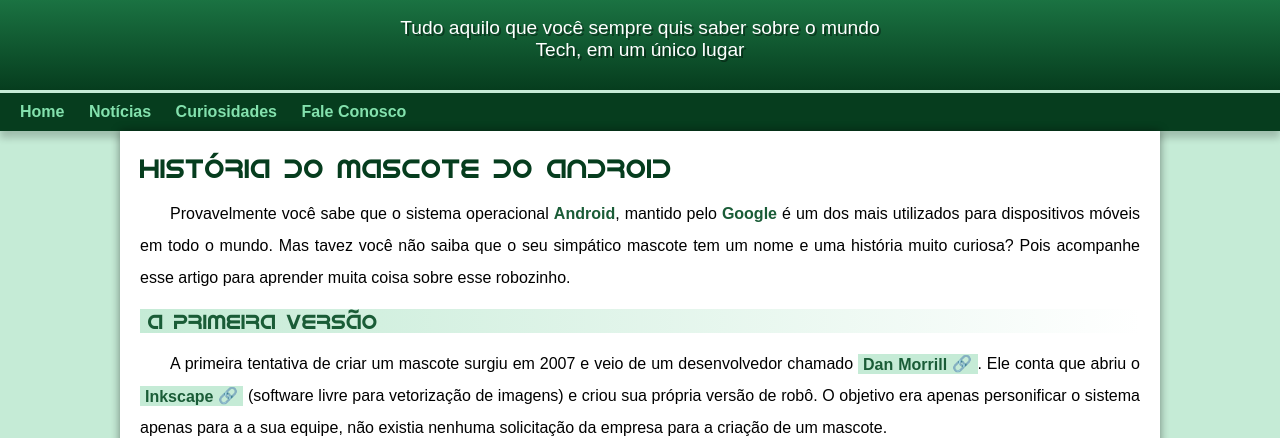
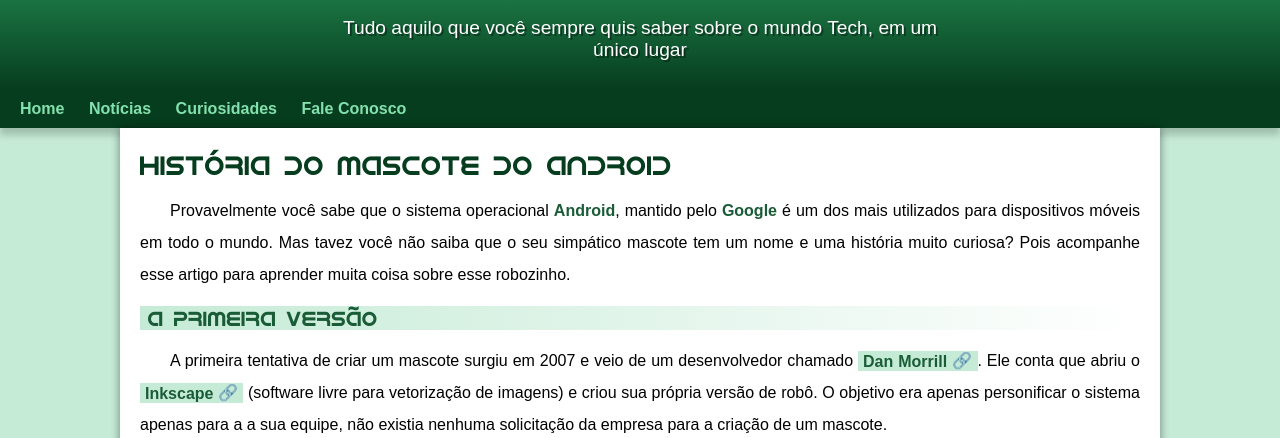
Before and after one commit to bgenistretti/projeto-android, a plain HTML site: page index.html in a window 1280 px wide. Shown: the part 90-528 px from the top of the page. Drawn offline with Linux system fonts and the light colour scheme.

Commit message:
Update style.css

```diff
--- a/estilo/style.css
+++ b/estilo/style.css
@@ -45,18 +45,16 @@ header h1 {
 header p {
     font-family: var(--fonte-padrao);
     font-size: 1.2em;
-    max-width: 500px;
+    max-width: 600px;
     margin: auto;
-    margin-bottom: 20px;
     color: white;
     padding-left: 10px;
     padding-right: 10px;
+    padding-bottom: 50px;
     text-shadow: 2px 2px 0px rgba(0, 0, 0, 0.397);
 }
 
 nav {
-    margin: auto;
-    margin-top: 3px;
     background-color: var(--cor5);
     padding: 10px;
     box-shadow: 0px 7px 7px rgba(0, 0, 0, 0.192);
```
